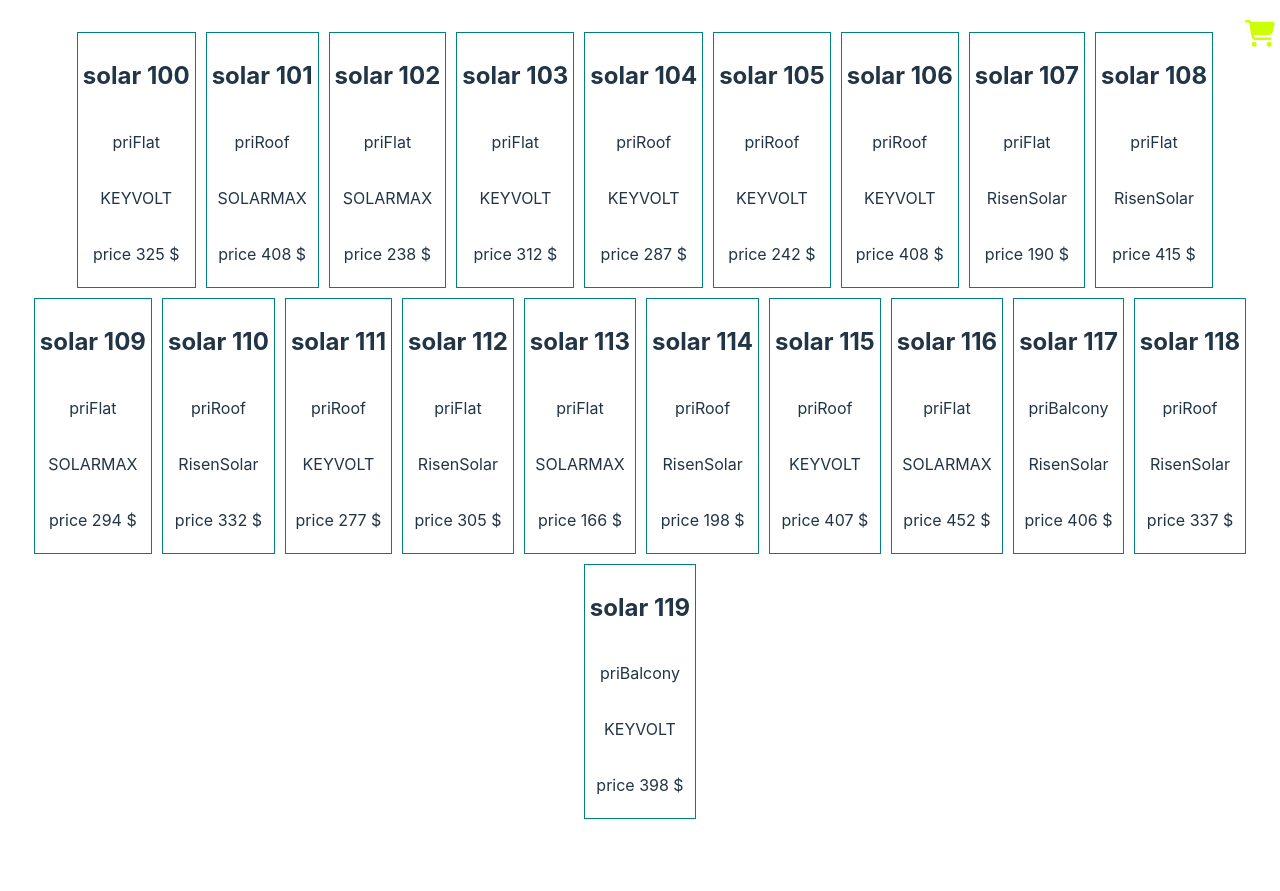
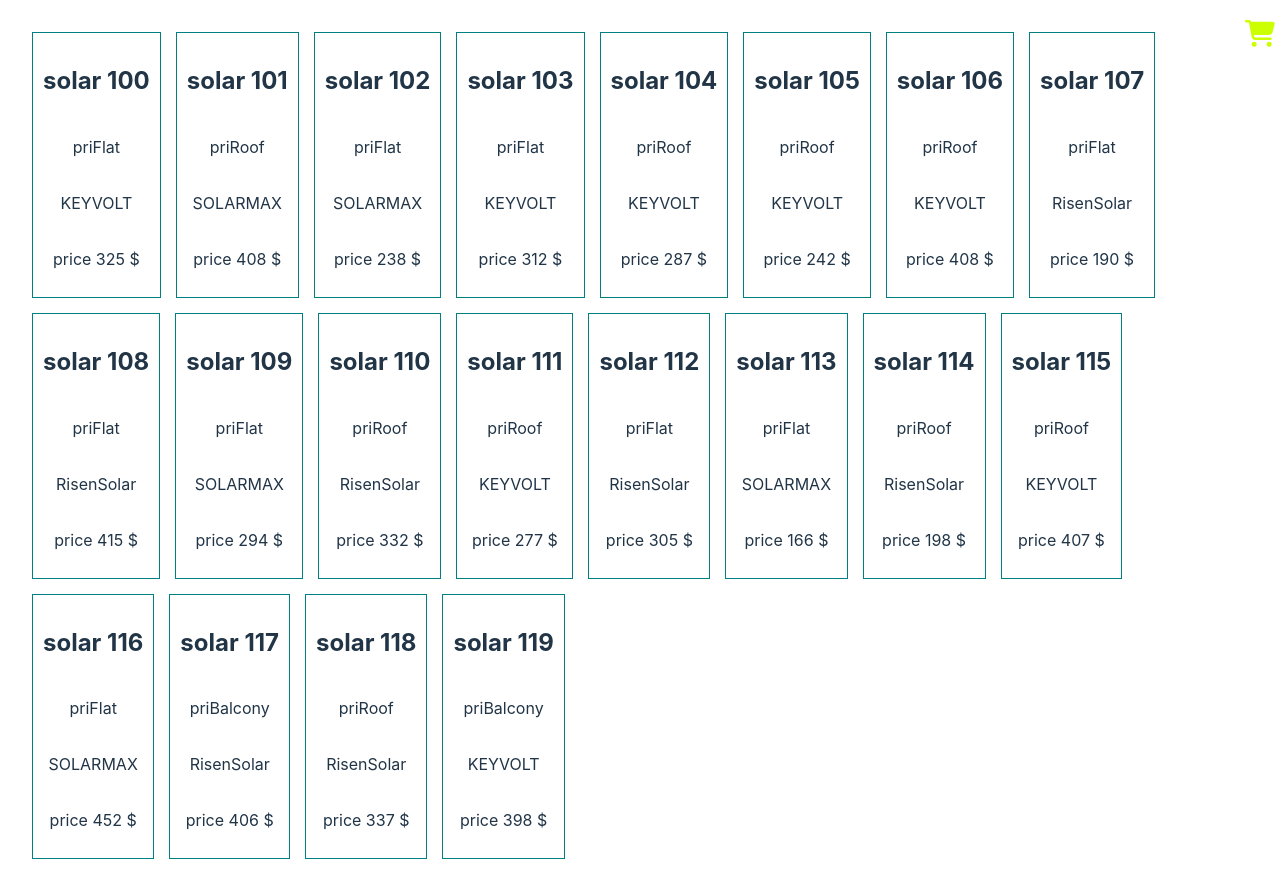
Before and after one commit to AKot1988/TenThousandTest, a React (Vite) app: page / in a window 1280 px wide. Before the commit the page ends 851 px from the top, so only its background shows below. Built offline with nearby package versions, Linux system fonts and the light colour scheme.

Commit message:
change cartSVG container coordinates

```diff
--- a/src/components/ItemCard/ItemCard.module.scss
+++ b/src/components/ItemCard/ItemCard.module.scss
@@ -1,7 +1,7 @@
 .itemCard,
 .itemCardCart {
-  max-width: 300px;
-  padding: 5px;
+  max-width: 200px;
+  padding: 10px;
   display: flex;
   flex-direction: column;
   border: 1px solid teal;
--- a/src/pages/Catalog/Catalog.module.scss
+++ b/src/pages/Catalog/Catalog.module.scss
@@ -1,14 +1,17 @@
 .catalog {
   display: flex;
   flex-wrap: wrap;
-  gap: 10px;
+  gap: 15px;
   align-items: center;
-  justify-content: center;
+  justify-content: start;
 
-  & svg {
+  &CartSVGContainer {
     position: absolute;
     top: 20px;
     right: 5px;
+  }
+
+  & svg {
     width: 30px;
     fill: rgb(204, 255, 0);
   }
--- a/src/pages/Catalog/Catalog.tsx
+++ b/src/pages/Catalog/Catalog.tsx
@@ -37,7 +37,7 @@ const Catalog: FC = () => {
   return (
     <>
       <div className={classes.catalog}>
-        <div
+        <div className={classes.catalogCartSVGContainer}
           onClick={() => {
             setModalCart(!modalCartState);
           }}>
```
